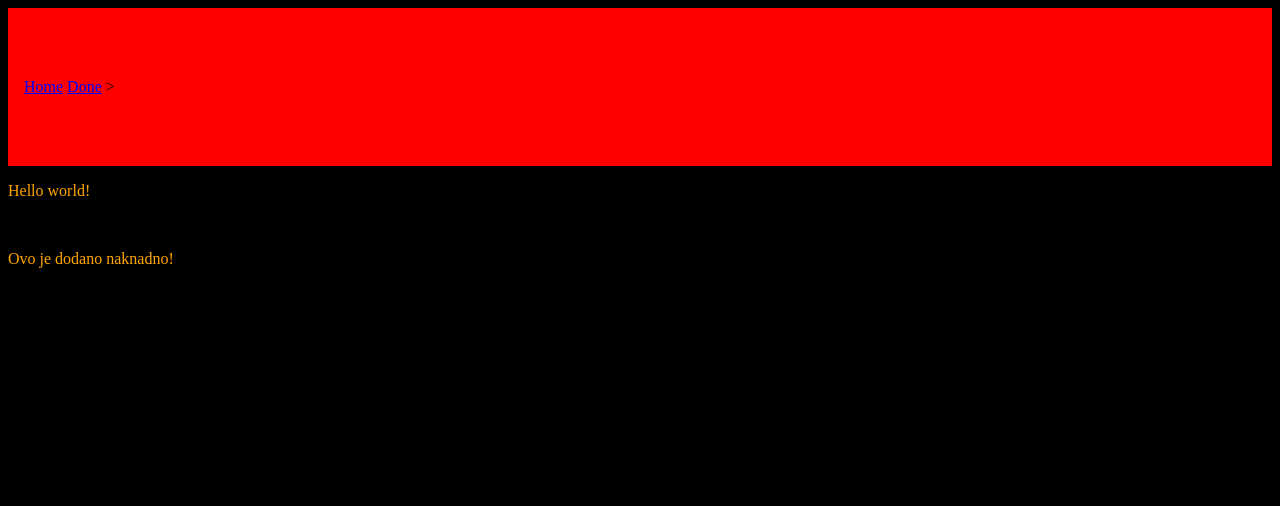
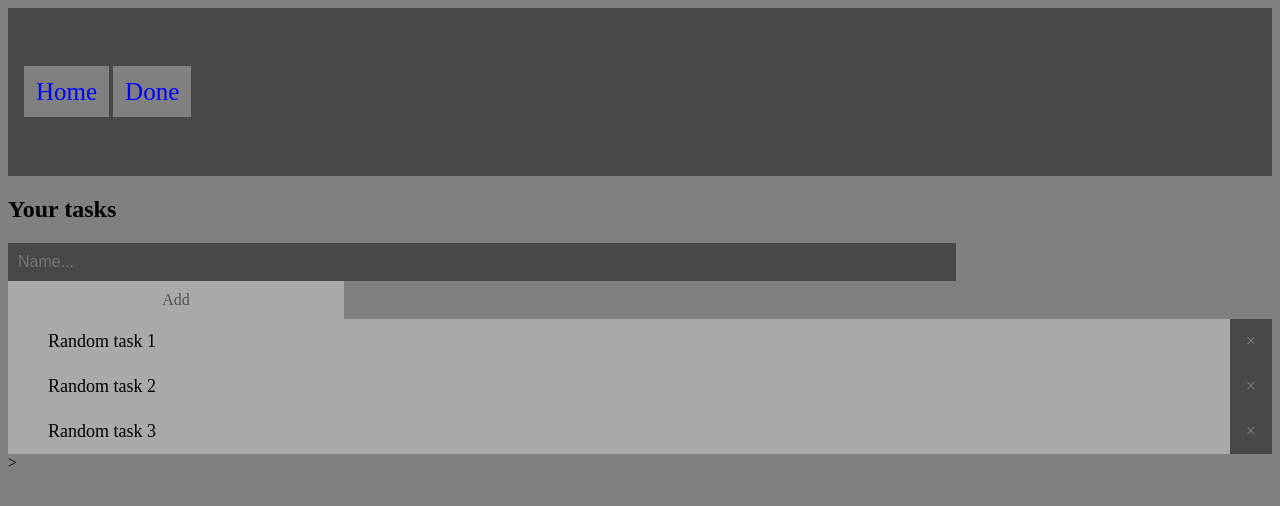
Before and after one commit to dpaljev/Praksa, a plain HTML site: page index.html in a window 1280 px wide. Drawn offline with Linux system fonts and the light colour scheme.

Commit message:
Zadatak3

```diff
--- a/index.html
+++ b/index.html
@@ -6,9 +6,18 @@
         <nav>
             <span class="pseudolink" onclick="">Home</span>
             <span class="pseudolink" onclick="">Done</span>
-            <!--Nisam znao tocno kako bi trebalo ovo izgledat posto nemoze biti <a> element, pa sam probao sa ovime-->>
         </nav>
     </header>
-    <p class="klasa">Hello world!</p>
+    <div id="myDIV" class="header">
+        <h2>Your tasks</h2>
+        <input type="text" id="myInput" placeholder="Name...">
+        <span onclick="newElement()" class="addBtn">Add</span>
+    </div>
+
+    <ul id="myUL">
+        <li>Random task 1</li>
+        <li>Random task 2</li>
+        <li>Random task 3</li>
+    </ul>
     <script src="scripts/main.js"></script>
 </body>>
--- a/scripts/main.js
+++ b/scripts/main.js
@@ -1,5 +1,51 @@
-window.onload = function () {
-    const myElm = document.createElement("p");
-    myElm.innerText = "Ovo je dodano naknadno!";
-    document.body.appendChild(myElm);
+var myNodelist = document.getElementsByTagName("LI");
+var i;
+for (i = 0; i < myNodelist.length; i++) {
+  var span = document.createElement("SPAN");
+  var txt = document.createTextNode("\u00D7");
+  span.className = "close";
+  span.appendChild(txt);
+  myNodelist[i].appendChild(span);
 }
+
+var close = document.getElementsByClassName("close");
+var i;
+for (i = 0; i < close.length; i++) {
+  close[i].onclick = function() {
+    var div = this.parentElement;
+    div.style.display = "none";
+  }
+}
+
+var list = document.querySelector('ul');
+list.addEventListener('click', function(ev) {
+  if (ev.target.tagName === 'LI') {
+    ev.target.classList.toggle('checked');
+  }
+}, false);
+
+function newElement() {
+  var li = document.createElement("li");
+  var inputValue = document.getElementById("myInput").value;
+  var t = document.createTextNode(inputValue);
+  li.appendChild(t);
+  if (inputValue === '') {
+    alert("You must write something!");
+  } else {
+    document.getElementById("myUL").appendChild(li);
+  }
+  document.getElementById("myInput").value = "";
+
+  var span = document.createElement("SPAN");
+  var txt = document.createTextNode("\u00D7");
+  span.className = "close";
+  span.appendChild(txt);
+  li.appendChild(span);
+
+  for (i = 0; i < close.length; i++) {
+    close[i].onclick = function() {
+      var div = this.parentElement;
+      div.style.display = "none";
+    }
+  }
+}
--- a/styles/main.css
+++ b/styles/main.css
@@ -1,14 +1,105 @@
-body {background-color: black;}
+body {background-color: gray;}
 p {
     color: orange;
 }
 header{
     padding: 70px 16px;
-    background: red ;
+    background: #484848 ;
     position: sticky; top: 0;
 }
 .pseudolink {
+   font-size: 25px;
    color:blue;
-   text-decoration:underline;
+   padding: 12px;
+   background: gray;
    cursor:pointer;
    }
+
+ul {
+  margin: 0;
+  padding: 0;
+}
+
+ul li {
+  cursor: pointer;
+  position: relative;
+  padding: 12px 8px 12px 40px;
+  background: darkgray;
+  font-size: 18px;
+  transition: 0.2s;
+
+  -webkit-user-select: none;
+  -moz-user-select: none;
+  -ms-user-select: none;
+  user-select: none;
+}
+
+ul li:hover {
+  background: gray;
+}
+
+
+ul li.checked {
+  background: #888;
+  color: white;
+}
+
+
+ul li.checked::before {
+  content: '';
+  position: absolute;
+  border-color: darkgray;
+  border-style: solid;
+  border-width: 0 2px 2px 0;
+  top: 10px;
+  left: 16px;
+  transform: rotate(45deg);
+  height: 15px;
+  width: 7px;
+}
+
+
+.close {
+  position: absolute;
+  right: 0;
+  top: 0;
+  padding: 12px 16px 12px 16px;
+  background: #484848;
+  color: Gray;
+}
+
+
+.header:after {
+  content: "";
+  display: table;
+  clear: both;
+}
+
+input {
+  margin: 0;
+  border: none;
+  border-radius: 0;
+  width: 75%;
+  padding: 10px;
+  float: left;
+  font-size: 16px;
+  background: #484848;
+  color: darkgray;
+}
+
+.addBtn {
+  padding: 10px;
+  width: 25%;
+  background: darkgray;
+  color: #555;
+  float: left;
+  text-align: center;
+  font-size: 16px;
+  cursor: pointer;
+  transition: 0.3s;
+  border-radius: 0;
+}
+
+.addBtn:hover {
+  background-color: #bbb;
+}
```
